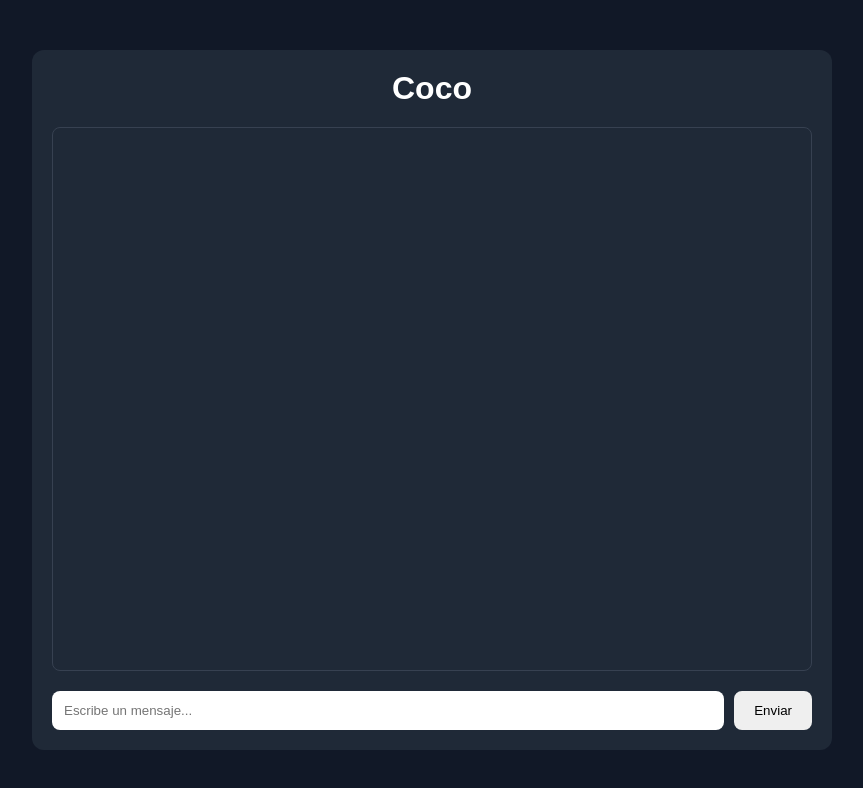
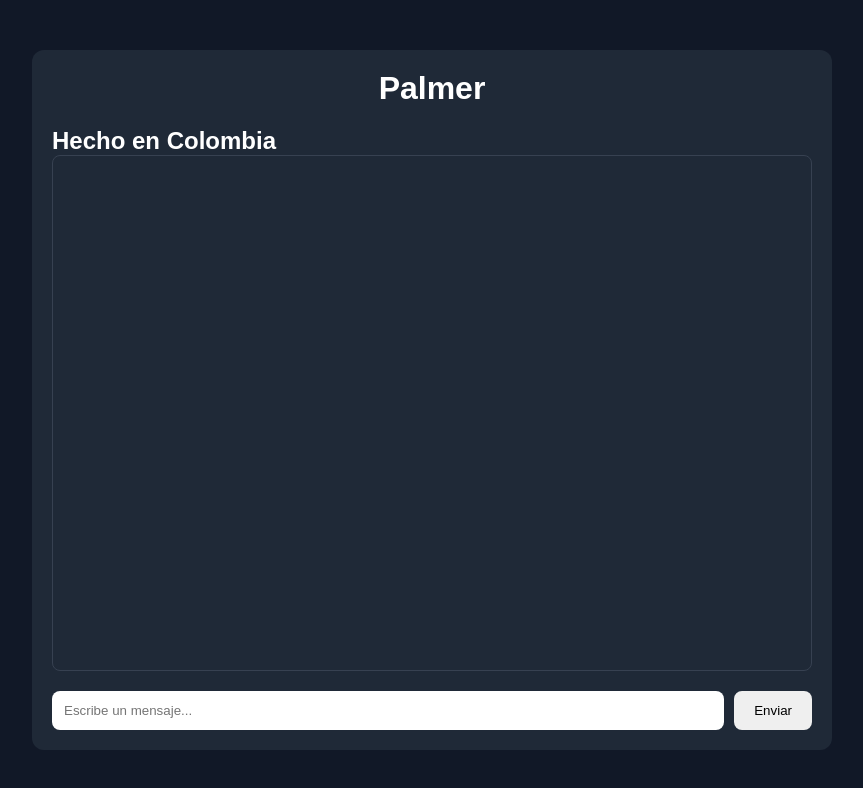
Before and after one commit to coffeetron832/llm.coco, a plain HTML site: page web/index.html in a window 1280 px wide. Shown: the whole page, without its empty margins (208-1071 px from the left). Drawn offline with Linux system fonts and the light colour scheme.

Commit message:
Update index.html

```diff
--- a/web/index.html
+++ b/web/index.html
@@ -4,7 +4,7 @@
 
     <meta charset="UTF-8">
 
-    <title>Coco</title>
+    <title>Palmer</title>
 
     <link rel="stylesheet" href="style.css">
 
@@ -13,7 +13,8 @@
 
     <div class="container">
 
-        <h1>Coco</h1>
+        <h1>Palmer</h1>
+        <h2>Hecho en Colombia</h2>
 
         <div id="chat"></div>
 
```
